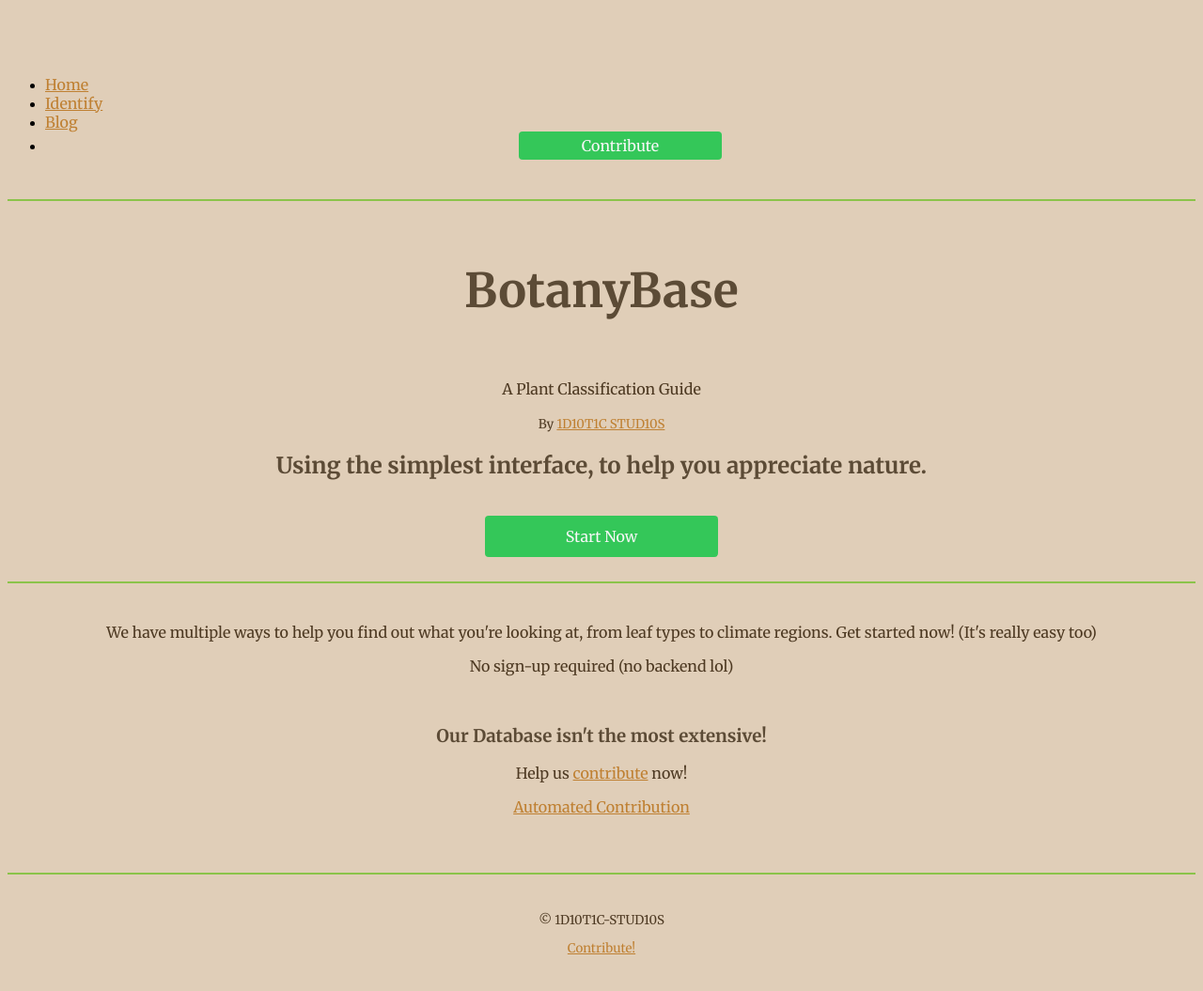
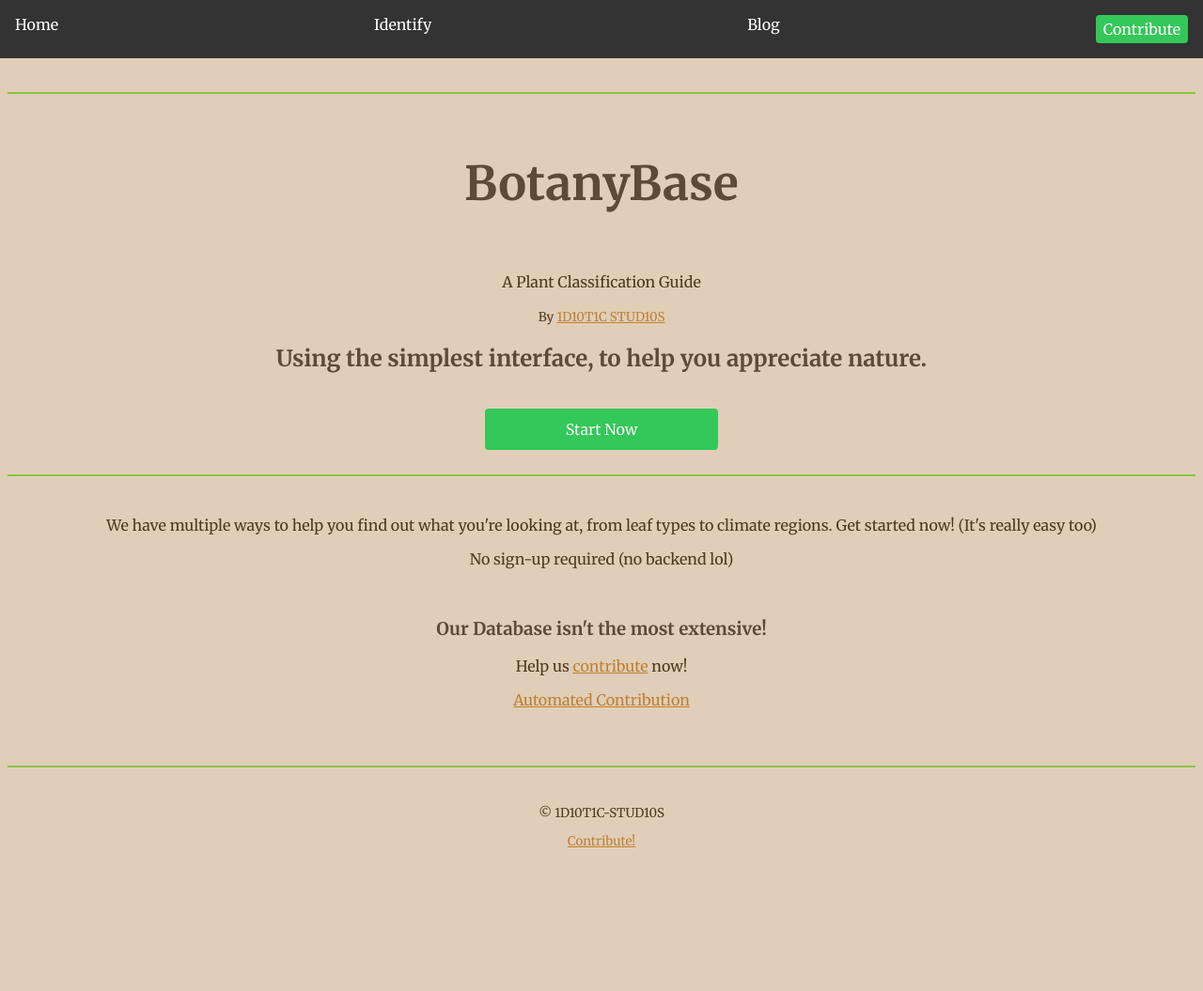
Before and after one commit to BotanyBase/botanybase.github.io, a Jekyll site: the page built from index.html, in a window 1280 px wide and 1057 px high. Shown: the whole window at 94% size. Built offline with Jekyll 4.4.1, drawn with Linux system fonts in a browser that asks for light colours.

Commit message:
Update navigation.html

```diff
--- a/_includes/navigation.html
+++ b/_includes/navigation.html
@@ -1,3 +1,56 @@
+<style>
+.navbar {
+  position: fixed;
+  top: 0;
+  left: 0;
+  width: 100%;
+  background-color: #333;
+  color: #fff;
+  padding: 1rem;
+  text-align: center;
+  transition: all 0.3s ease-in-out; /* Add a smooth transition effect */
+}
+
+.navbar.hide {
+  transform: translateY(-100%);
+}
+
+.navbar.sticky {
+  box-shadow: 0 2px 4px rgba(0, 0, 0, 0.1); /* Add a box shadow when sticky */
+}
+
+.container {
+  margin: 0;
+  padding: 0;
+  width: 100%;
+}
+
+.navbar ul {
+  list-style: none;
+  margin: 0;
+  padding: 0;
+  display: flex;
+  justify-content: space-between;
+}
+
+.navbar li {
+  margin-right: 2rem;
+}
+
+.navbar a {
+  color: #fff;
+  text-decoration: none;
+}
+
+.navbar a:hover {
+  color: #ccc;
+}
+  100% {
+    background-position: 100% 50%;
+  }
+  }
+</style>
+
 <nav class="navbar">
   <div class="container">
     <ul>
```
